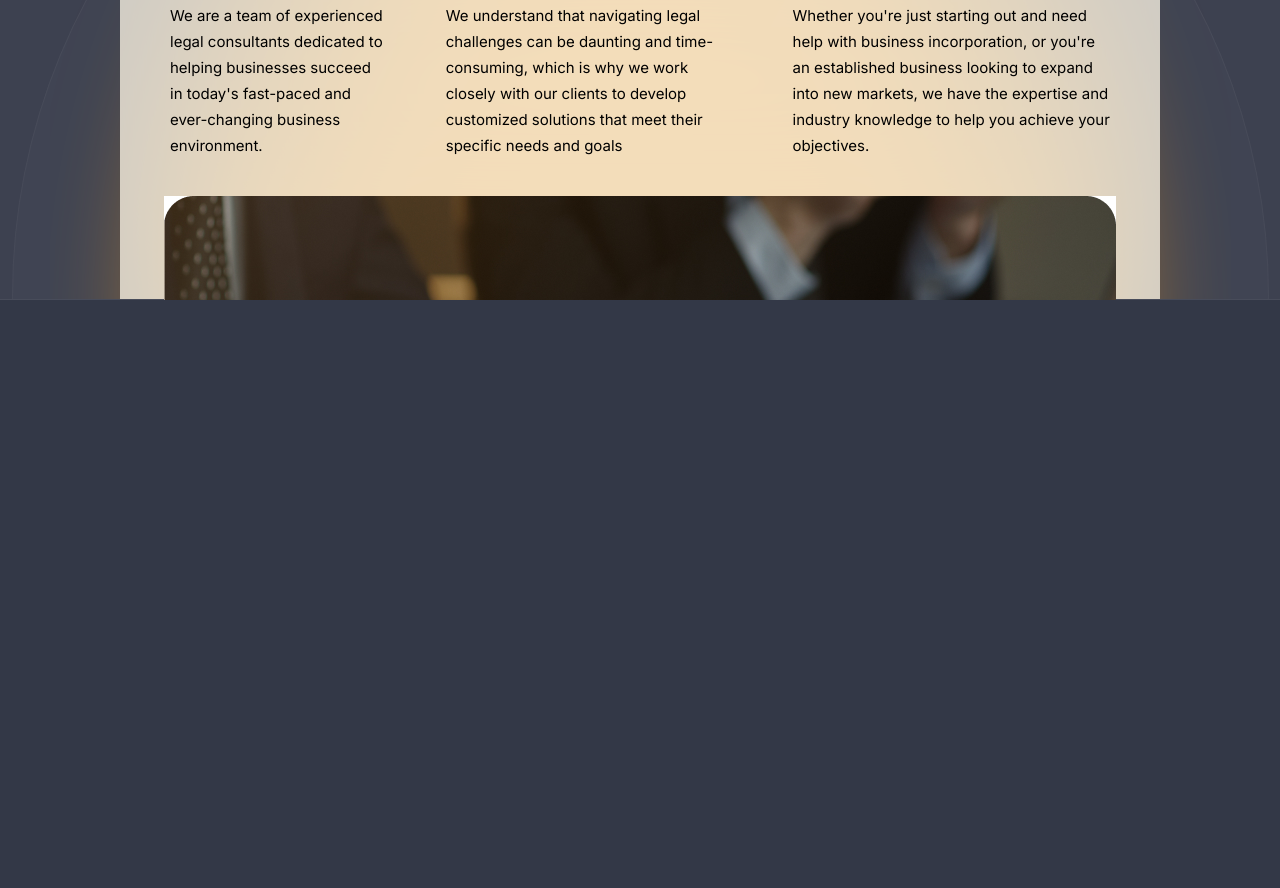
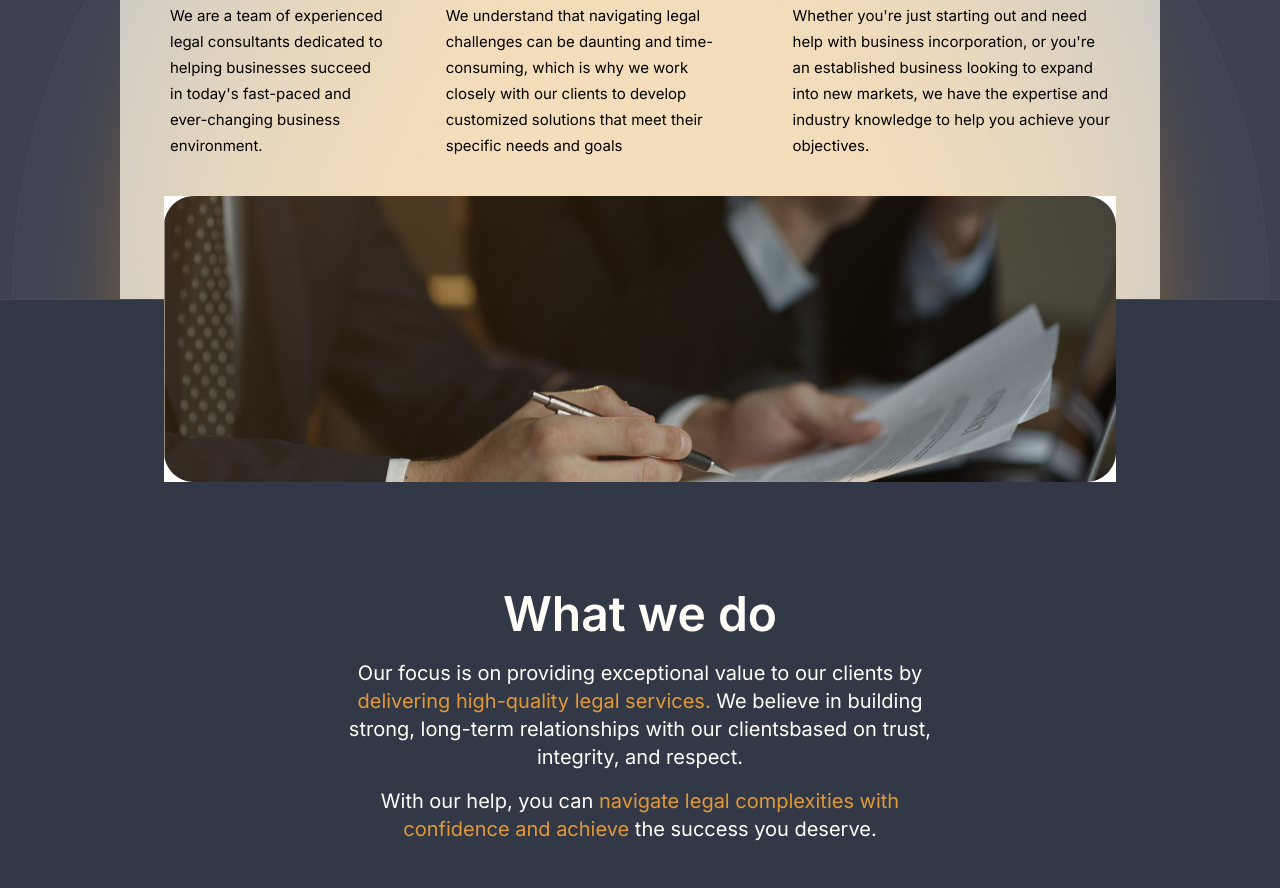
Before and after one commit to chepubelki/chepubelki.github.io, a plain HTML site: page index.html in a window 1280 px wide. Shown: the part 755-1643 px from the top of the page. Before the commit the page ends 1055 px from the top, so only its background shows below. Drawn offline with Linux system fonts and the light colour scheme.

Commit message:
add whatWeDo

```diff
--- a/index.html
+++ b/index.html
@@ -271,7 +271,7 @@
          </div>
       </div>
 
-<!--       <div class="whatWeDo" id="whatwedo">
+      <div class="whatWeDo" id="whatwedo">
          <div class="container">
             <div class="whatWeDo__inner">
                <h2 class="whatWeDo__title subtitle">What we do</h2>
@@ -408,7 +408,7 @@
                </div>
             </div>
          </div>
-      </div>-->
+      </div>
 
 <!--       <footer class="footer">
          <img class="footer-bg-img" src="./img/main-bg-img.svg" alt="bg img">
```
